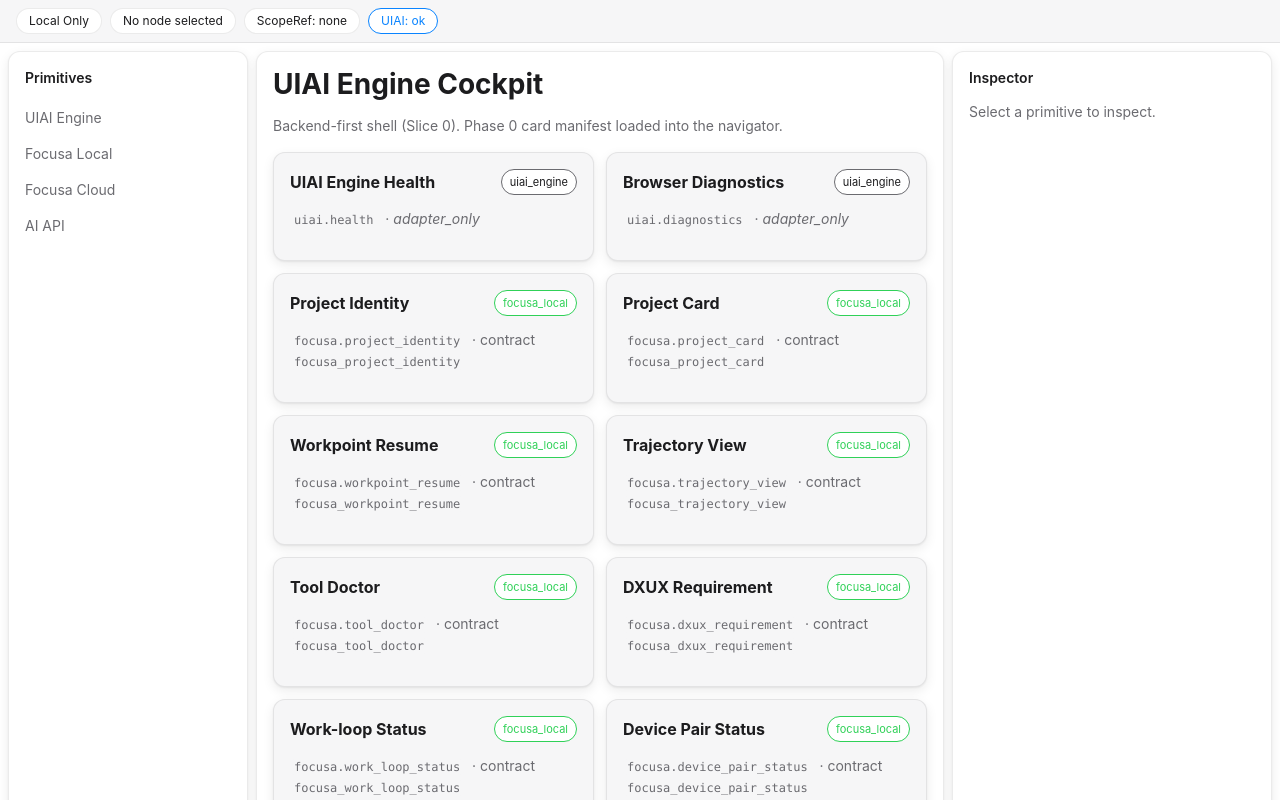
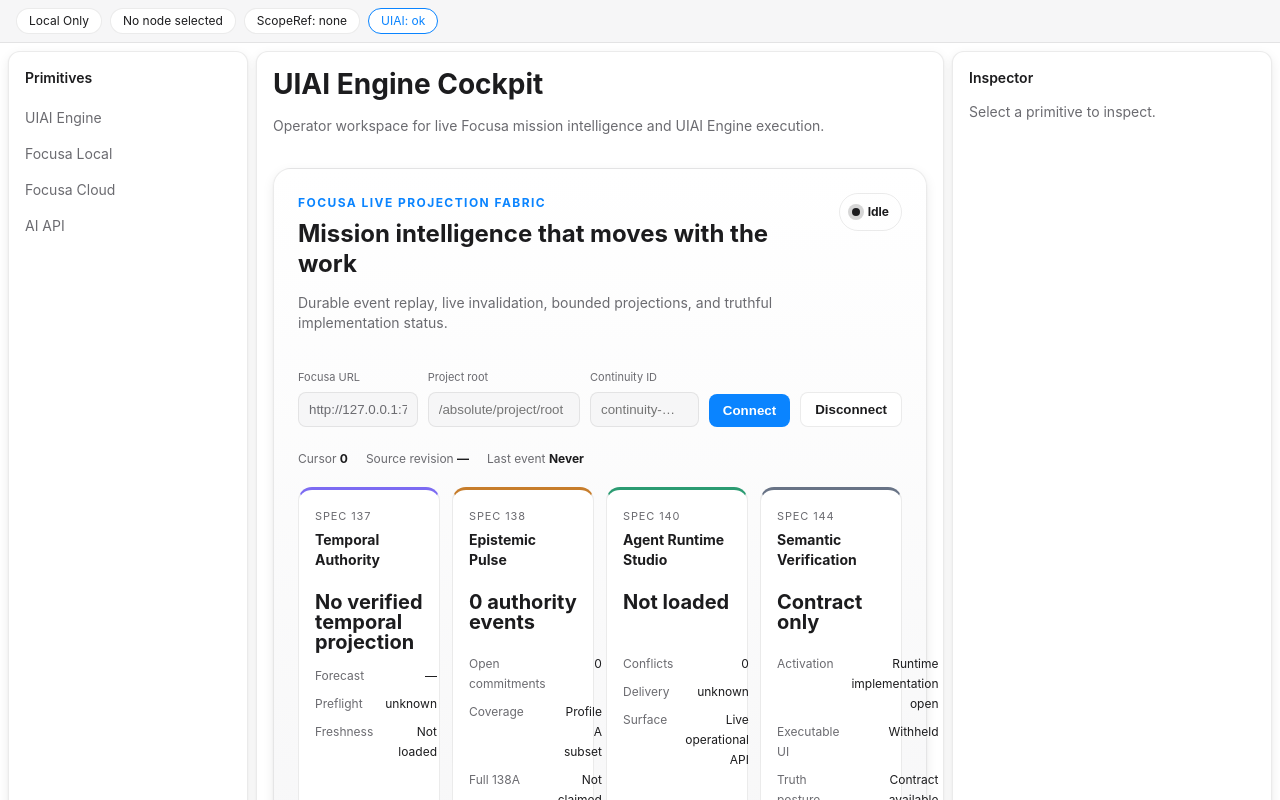
Before and after one commit to WPUIAI/uiai-engine, a SvelteKit app in the folder apps/cockpit/: page / in a window 1280 px wide. Shown: the top 800 px of the page. Built offline with nearby package versions, Linux system fonts and the light colour scheme.

Commit message:
feat(cockpit): surface Focusa live workspace

```diff
--- a/apps/cockpit/src/routes/+page.svelte
+++ b/apps/cockpit/src/routes/+page.svelte
@@ -1,10 +1,13 @@
 <script lang="ts">
   import { phase0Cards } from "$lib/cards/phase0-card-manifest";
   import BrowserProfileSettings from "$lib/components/BrowserProfileSettings.svelte";
+  import FocusaLiveSurfaces from "$lib/components/FocusaLiveSurfaces.svelte";
 </script>
 
 <h1>UIAI Engine Cockpit</h1>
-<p class="muted">Backend-first shell (Slice 0). Phase 0 card manifest loaded into the navigator.</p>
+<p class="muted">Operator workspace for live Focusa mission intelligence and UIAI Engine execution.</p>
+
+<FocusaLiveSurfaces />
 
 <section class="cards" aria-label="Phase 0 cards">
   {#each phase0Cards as card}
```
